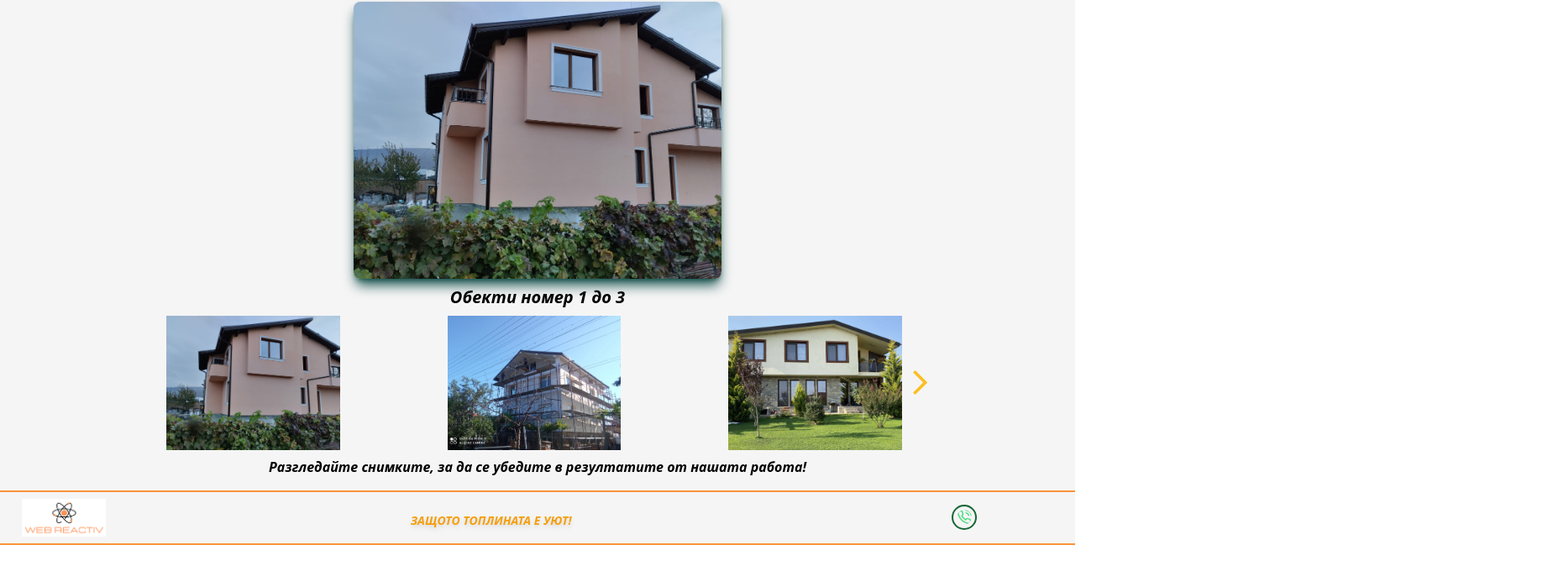
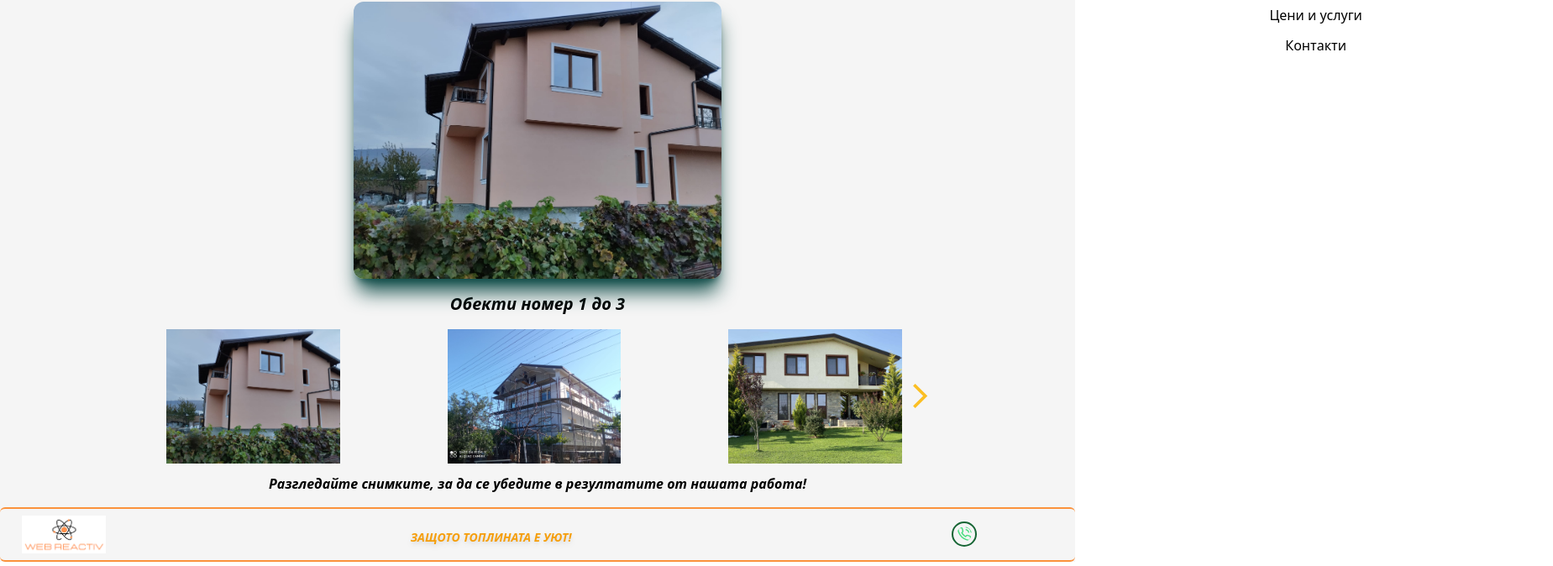
Before and after one commit to freeside93/toplo, a React (Create React App) app: page / in a window 1280 px wide. Shown: the part 126-800 px from the top of the page at 84% size, 1849 px wide, since content can reach past the window. Built offline with nearby package versions, Linux system fonts and the light colour scheme.

Commit message:
UI FIXES

```diff
--- a/src/App.js
+++ b/src/App.js
@@ -15,11 +15,13 @@ function App() {
 
   return (
     <div className='bg-[#f5f5f5]'>
-      {/* HEADER */} {menuOpen && <div className='bg-black/50 fixed w-full h-screen z-10 top-0'>
+      {/* BLACK BACKGROUND */}
+      {menuOpen && <div className='bg-black/50 fixed w-full h-screen z-10 top-0'  onClick={() => { setMenuOpen(false) }}>
 
       </div>}
+      {/* HEADER */}
       <header className="flex flex-row pb-2 mb-1 w-full  align-middle items-center border-b-4 rounded-md p-1 max-h-[80px] border-orange-400">
-        <div className='w-4/12'>
+        <div className='w-4/12 '>
 
           <img className='object-contain w-32' src={toploLogo5} />
         </div>
@@ -32,9 +34,11 @@ function App() {
             {menuOpen && <AiOutlineMenuUnfold className='text-amber-400 z-30 invisible' size={40}
               onClick={() => { setMenuOpen(false) }}
             />}
-            {menuOpen &&
-              // SIDE DRAWER
-              <div className='bg-white w-full  h-screen absolute z-30 -top-8 md:-top-12 -right-2 flex flex-col gap-3 items-center cursor-pointer'>
+
+
+              <div className={`${menuOpen ? 'translate-x-0' : 'translate-x-full' }
+               bg-white w-full  h-screen absolute z-30 -top-4 md:-top-4 -right-2 flex flex-col gap-3 items-center cursor-pointer
+                ease-in-out duration-500`}>
                 <AiOutlineMenuUnfold className='text-amber-400 z-30 mt-2' size={40}
                   onClick={() => { setMenuOpen(false) }}
                 />
@@ -63,7 +67,7 @@ function App() {
                   }}
                 >Контакти</p>
 
-              </div>}
+              </div>
 
           </nav>
         </div>
@@ -75,7 +79,7 @@ function App() {
         {currentPage === 'contacts' && <Contacts />}
       </main>
       {/* FOOTER */}
-      <footer className='flex flex-row justify-items-center align-middle border-orange-400 border-b-2 border-t-2 text-sm p-2 r mt-4'>
+      <footer className='flex flex-row justify-items-center align-middle rounded-md border-orange-400 border-b-2 border-t-2 text-sm p-2 r mt-4'>
         <div className='w-2/12 m-auto max-w-[100px] '>
           <img src={reactivLogo} className='cursor-pointer' />
         </div>
--- a/src/components/Projects.jsx
+++ b/src/components/Projects.jsx
@@ -38,15 +38,15 @@ const Projects = () => {
       <div className='w-full md:w-5/12 flex flex-row'>
         <div className='w-full relative rounded-lg'>
 
-          <img className='rounded-lg shadow-teal-900 shadow-lg w-full md:max-h-[350px] lg:max-h-[450px]' src={currentHouse}></img>
+          <img className='rounded-xl shadow-teal-900 shadow-xl w-full md:max-h-[350px] lg:max-h-[450px]' src={currentHouse}></img>
 
         </div>
       </div>
       {/* PHOTO GALLERY */}
-      <div className='text-xl mt-2 mb-2'>
+      <div className='text-xl mt-4 mb-2'>
         <p>{(houseFrom + 1 === houses.length) ? 'Обект' : 'Обекти'} номер {houseFrom + 1} до {(houseFrom + 1 === houses.length) ? houseFrom + 1 : houseTo}</p>
       </div>
-      <div className='w-full m-auto  flex flex-row m-auto  items-center'>
+      <div className='w-full m-auto  flex flex-row mt-2 items-center'>
         {/* left arrow for gallery */}
         <div className='w-1/12 flex justify-end ml-2 -mr-4'>
           {houseFrom !== 0 &&
@@ -75,7 +75,7 @@ const Projects = () => {
 
       </div>
       <div>
-        <article className='m-auto text-center w-full text-base mt-2'>
+        <article className='m-auto text-center w-full text-base mt-3'>
           Разгледайте снимките, за да се убедите в резултатите от нашата работа!
         </article>
       </div>
```
